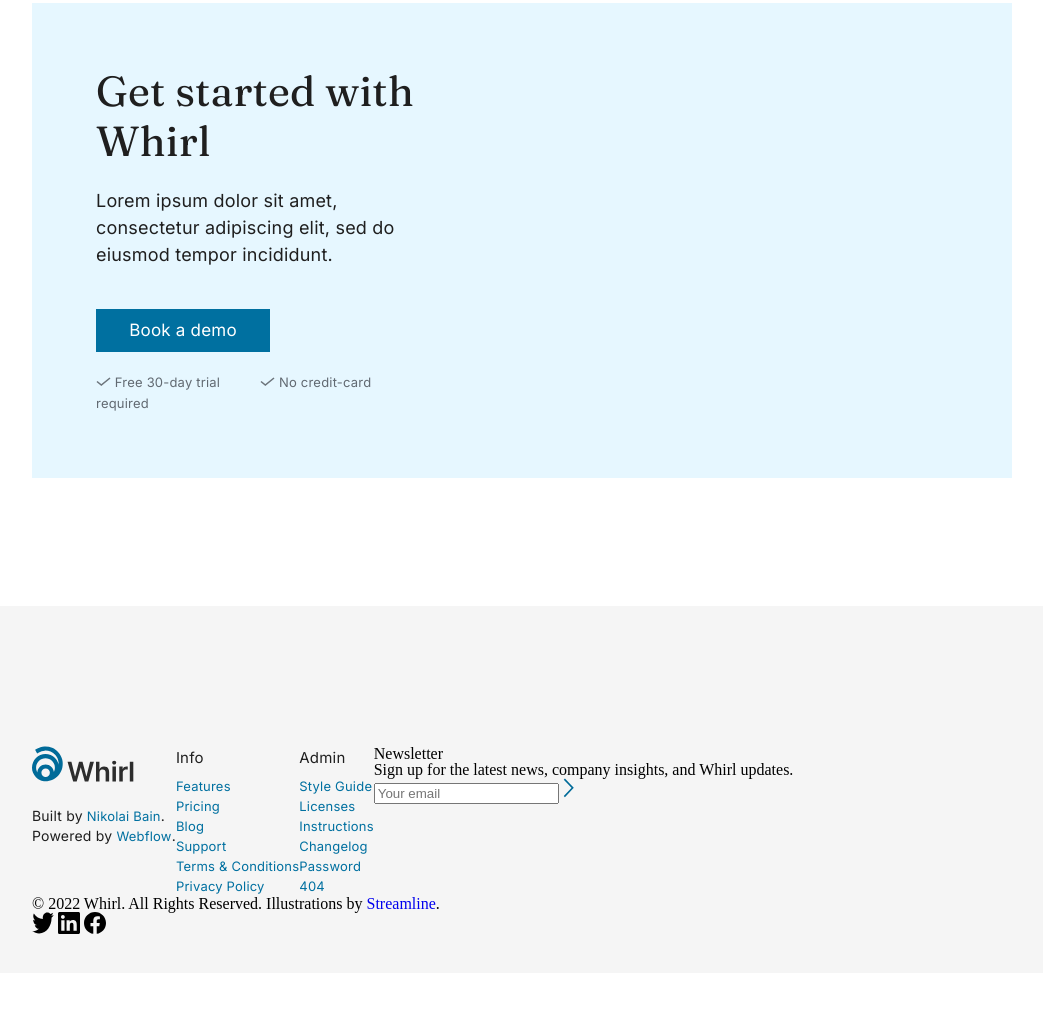
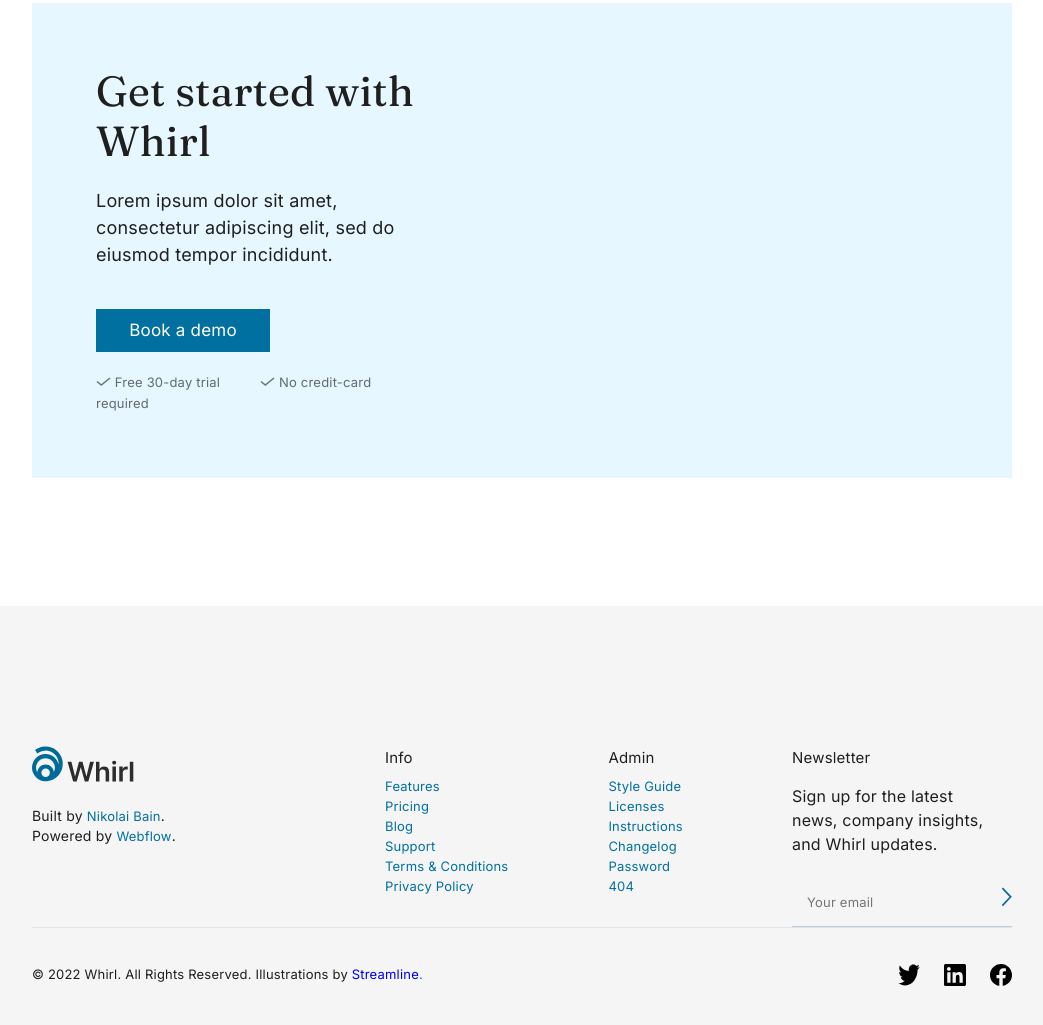
Before and after one commit to ksalpern/Whirl, a plain HTML site: page index.html in a window 1280 px wide. Shown: the part 4805-5830 px from the top of the page, without its empty margins (118-1161 px from the left). Before the commit the page ends 5778 px from the top, so only its background shows below. Drawn offline with Linux system fonts and the light colour scheme.

Commit message:
completed footer

```diff
--- a/index.html
+++ b/index.html
@@ -306,7 +306,7 @@
             </div>
             <div class="share">
                 <img src="./img/tweet.svg" alt="tweet">
-                <img src="./img/in.svg" alt="linkedIn">
+                <img class="in" src="./img/in.svg" alt="linkedIn">
                 <img src="./img/facebook.svg" alt="facebook">
             </div>
         </div>
--- a/scss/style.scss
+++ b/scss/style.scss
@@ -717,6 +717,7 @@ $thirdBG: #E6F7FF;
 
     .footer__top {
         display: flex;
+        justify-content: space-between;
 
         .authors {
             .logo {
@@ -755,6 +756,8 @@ $thirdBG: #E6F7FF;
             justify-content: space-between;
 
             .info__items {
+                margin-left: 100px;
+
                 h3 {
                     font-family: 'Inter';
                     font-style: normal;
@@ -784,5 +787,85 @@ $thirdBG: #E6F7FF;
                 }
             }
         }
+
+        .newsletter {
+
+
+            .input {
+                border-bottom: 1px solid #C2CDD8;
+
+                input {
+                    font-family: 'Inter';
+                    font-style: normal;
+                    font-weight: 400;
+                    font-size: 13px;
+                    line-height: 20px;
+                    /* identical to box height, or 154% */
+                    letter-spacing: 0.2px;
+                    color: #626A72;
+                    background: none;
+                    border: none;
+                    padding-bottom: 14px;
+                    padding-left: 15px;
+                }
+            }
+
+            h3 {
+                font-family: 'Inter';
+                font-style: normal;
+                font-weight: 400;
+                font-size: 15px;
+                line-height: 24px;
+                /* identical to box height, or 160% */
+                letter-spacing: 0.2px;
+                color: #1F1F1F;
+
+            }
+
+            p {
+                font-family: 'Inter';
+                font-style: normal;
+                font-weight: 400;
+                font-size: 16px;
+                line-height: 24px;
+                /* or 150% */
+                letter-spacing: 0.2px;
+                color: #1F1F1F;
+                margin-top: 14px;
+                margin-bottom: 31px;
+                width: 200px;
+            }
+        }
     }
 }
+
+.footer__bottom {
+    display: flex;
+    border-top: 1px solid #DEE5EB;
+    padding-top: 36px;
+    justify-content: space-between;
+
+    .licences {
+        h2 {
+            font-family: 'Inter';
+            font-style: normal;
+            font-weight: 400;
+            font-size: 13px;
+            line-height: 20px;
+            /* identical to box height, or 151% */
+            letter-spacing: 0.2px;
+            color: #1F1F1F;
+
+            span {
+                color: #0070A0;
+
+            }
+        }
+    }
+    .share{
+        .in{
+            margin-left: 20px;
+            margin-right: 20px;
+        }
+    }
+}
```
Also changed, not shown: css/style.css, 1 other file.
